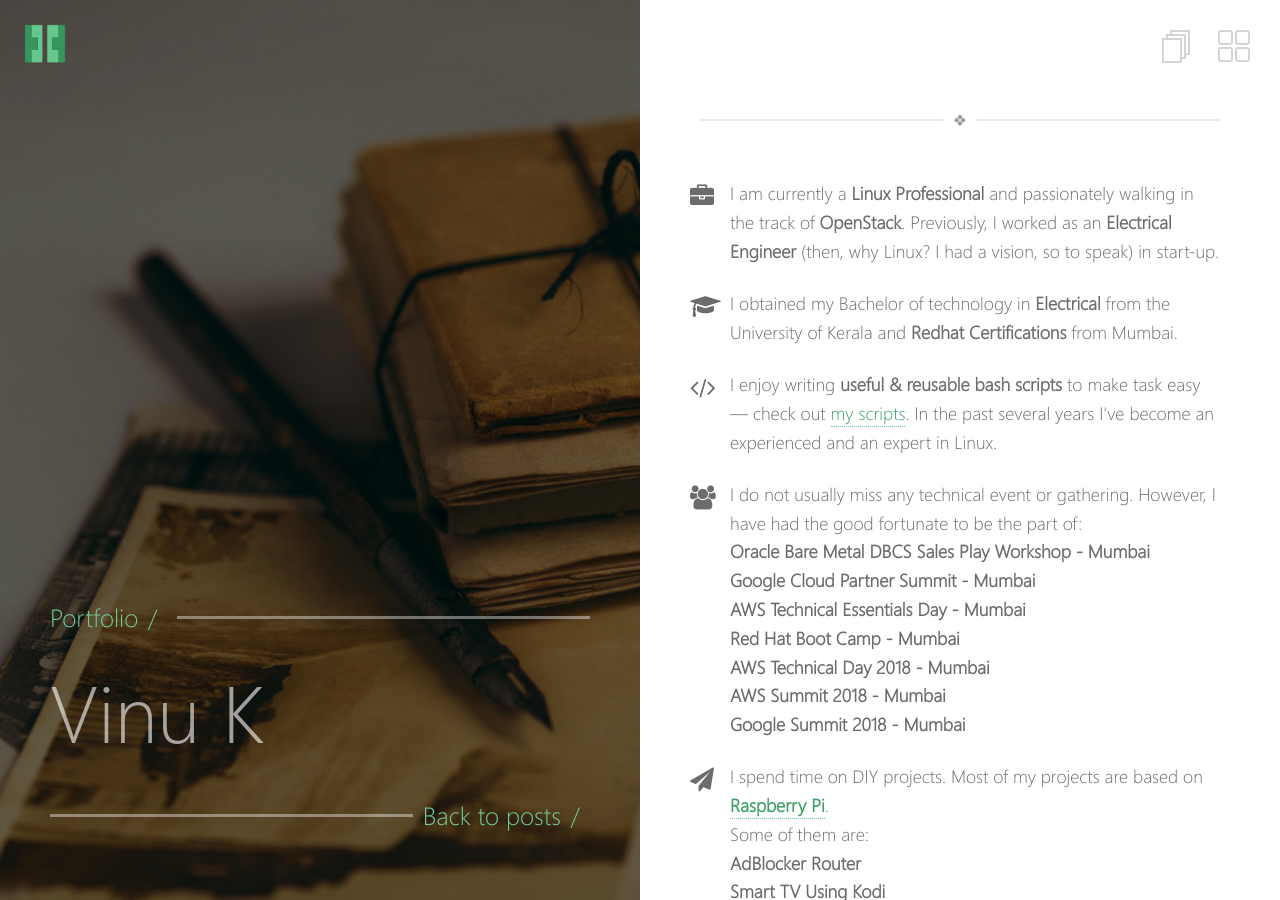
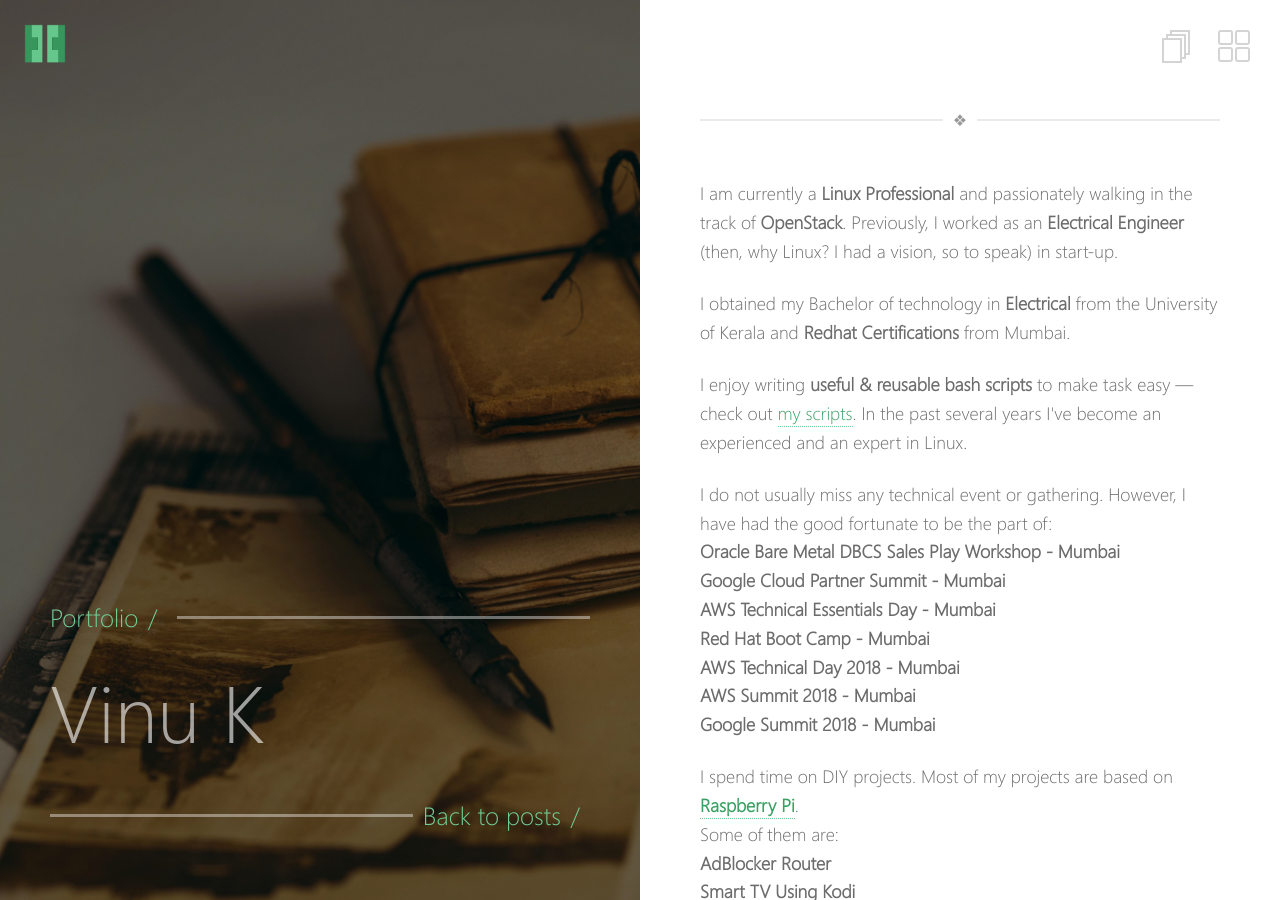
Before and after one commit to kevydotvinu/gnulinuxmate.com, a Jekyll site: the page built from portfolio.md, in a window 1280 px wide. Built offline with Jekyll 4.4.1, drawn with Linux system fonts in a browser that asks for light colours.

Commit message:
edited css

```diff
--- a/assets/css/portfolio.css
+++ b/assets/css/portfolio.css
@@ -2,7 +2,7 @@
   font-size: 19px;
 }
 
-.portfolio-text {
+.portfolio-text1 {
   position: relative;
   margin-left: 30px;
 }
```
Also changed, not shown: 1 other file.
